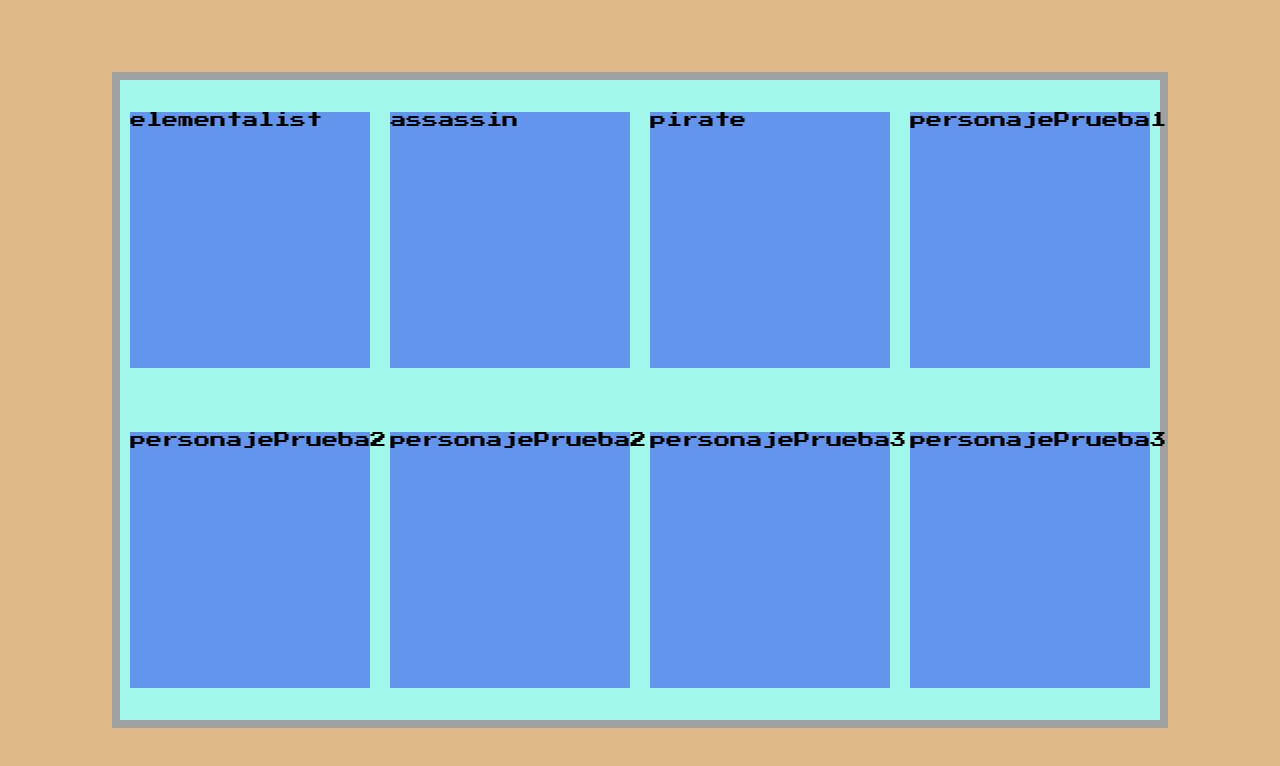
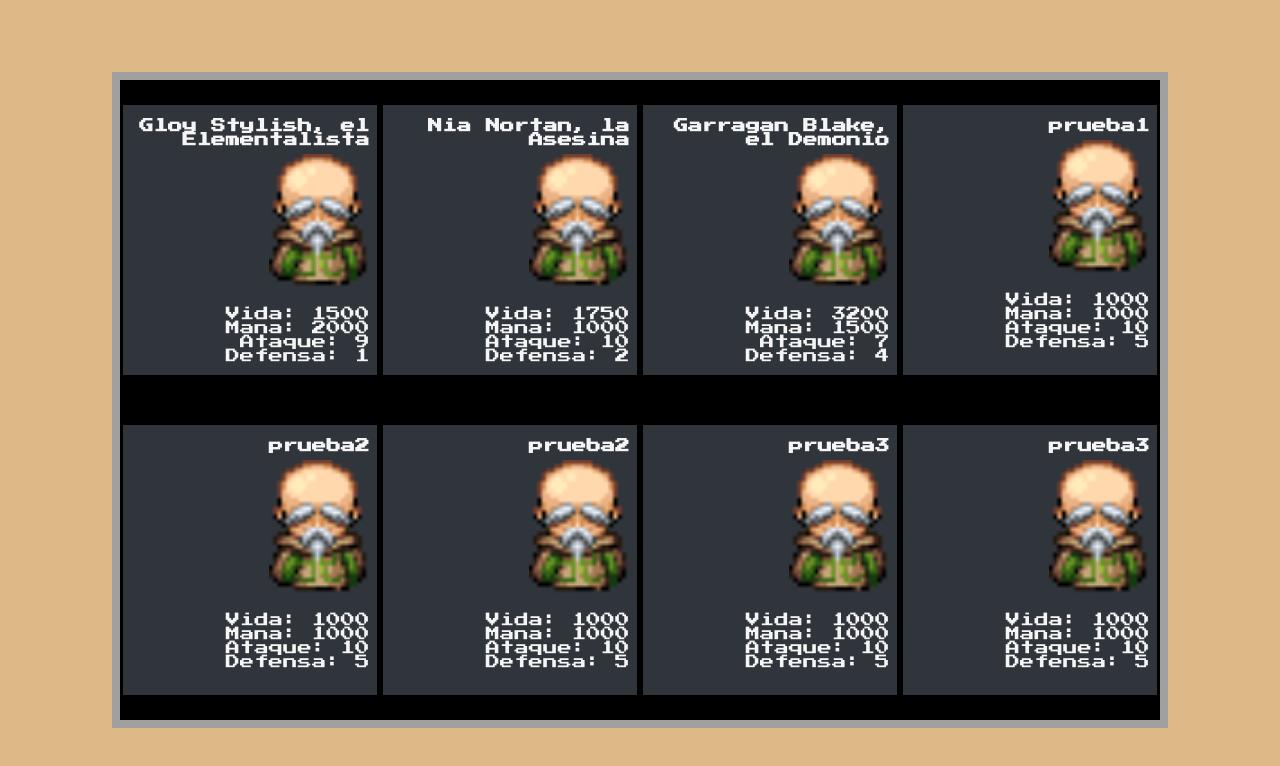
Before and after one commit to aramossanchez/Videojuego_JS, a plain HTML site: page index.html in a window 1280 px wide. Drawn offline with Linux system fonts and the light colour scheme.

Commit message:
añado un poco de estilo a la pantalla de seleccion de personaje

```diff
--- a/css/style.css
+++ b/css/style.css
@@ -46,7 +46,7 @@ body{
 #seleccion-personajes{
     width: 65em;
     height: 40em;
-    background-color: rgb(161, 248, 234);
+    background-color: rgb(0, 0, 0);
     border: 0.5em solid rgb(160, 160, 160);
     display: flex;
     font-family: 'Press Start 2P';
@@ -56,11 +56,23 @@ body{
     flex-wrap: wrap;
 }
 .personaje-para-elegir{
-    background-color: cornflowerblue;
+    color: whitesmoke;
+    background-color: rgb(48, 52, 59);
     height: 40%;
     width: 23%;
-    transition: 0.7s;
+    transition: 0.4s;
     cursor: pointer;
+    font-size: 0.9em;
+    padding: 0.5em;
+    text-align: right;
+}
+.personaje-para-elegir h1{
+    font-size: 1em;
+    padding: 0.5em 0;
+}
+.personaje-para-elegir img{
+    width: 7em;
+    margin-bottom: 1em;
 }
 
 /* ELEMENTO EN EL QUE CARGAREMOS TODO EL JUEGO */
--- a/js/main.js
+++ b/js/main.js
@@ -41,7 +41,7 @@ class Skill{
 // CREAMOS LA CLASE CHARACTER DONDE DEFINIMOS LOS PERSONAJES
 class Character {
 
-    constructor(id, name, description, hp, mp, attack, defense, speed, skill1, skill2, skill3, skill4){
+    constructor(id, name, description, hp, mp, attack, defense, speed, skill1, skill2, skill3, skill4, img){
         this.id = id,
         this.name = name,
         this.description = description,
@@ -50,7 +50,8 @@ class Character {
         this.attack = attack,
         this.defense = defense,
         this.speed = speed,
-        this.skills = [skill1, skill2, skill3, skill4]
+        this.skills = [skill1, skill2, skill3, skill4],
+        this.img = img
     }
 
 }
@@ -73,22 +74,25 @@ var habilidadPrueba4 = new Skill("prueba4", "prueba", 500, "", 50);
 // CREAMOS HABILIDADES DEL DRAGON
 var alientoDragon = new Skill("Aliento Dragon", "Aliento que daña a todos los enemigos a la vez", 550, "", 250);
 alientoDragon.getType("all");
+
 var espinasDragon = new Skill("Espinas de Dragón", "Se lanzan espinas al suelo que dañan a todos los enemigos al comienzo del turno durante 3 turnos", 100, "", 200);
 espinasDragon.getType("all");
+
 var placajeDragon = new Skill("Placaje de Dragon", "Empuja a un enemigo realizándole un placaje. Puede empujar", 850, "empujar", 300);
+
 var alaDragon = new Skill("Ala de Dragón", "Golpea con el ala a 2 enemigos aleatorios. Puede provocar sangrado.", 550, "sangrar", 400);
 alaDragon.getType("double");
 
 // CREACION DE PERSONAJES
-var elementalist = new Character("elementalist", "Gloy Stylish, el Elementalista", "Mago capaz de dominar los elementos. Puede provocar estados alterados con sus hechizos", 500, 1000, 4, 1, 4, fireHorse, iceSpear, stormHammer, windKnife);
-var assassin = new Character("assassin", "Nia Nortan, la Asesina", "Asesina entrenada en artes marciales y tecnicas de veneno", 1500, 2000, 10, 2, 9, habilidadPrueba1, habilidadPrueba2, habilidadPrueba3, deathStrike)
-var pirate = new Character("pirate", "Garragan Blake, el Pirata Zombie", "No sabemos si es un pirata que se ha convertido en zombi, o es un zombi que ha querido hacerse pirata. Lo que sí sabemos es que le gusta la pelea", 3200, 1500, 7, 4, 6, habilidadPrueba1, habilidadPrueba2, habilidadPrueba3, habilidadPrueba4 )
+var elementalist = new Character("elementalist", "Gloy Stylish, el Elementalista", "Mago capaz de dominar los elementos. Puede provocar estados alterados con sus hechizos", 1500, 2000, 9, 1, 4, fireHorse, iceSpear, stormHammer, windKnife, "./img/elementalist.gif");
+var assassin = new Character("assassin", "Nia Nortan, la Asesina", "Asesina entrenada en artes marciales y tecnicas de veneno", 1750, 1000, 10, 2, 9, habilidadPrueba1, habilidadPrueba2, habilidadPrueba3, deathStrike, "./img/elementalist.gif")
+var demon = new Character("demon", "Garragan Blake, el Demonio", "No sabemos porque nos quiere ayudar. Lo que sí sabemos es que le gusta la pelea", 3200, 1500, 7, 4, 6, habilidadPrueba1, habilidadPrueba2, habilidadPrueba3, habilidadPrueba4, "./img/elementalist.gif")
 
-var personajePrueba1 = new Character("personajePrueba1", "prueba", "prueba", 1000, 1000, 10, 5, 5, habilidadPrueba1, habilidadPrueba2, habilidadPrueba3, habilidadPrueba4);
-var personajePrueba2 = new Character("personajePrueba2", "prueba", "prueba", 1000, 1000, 10, 5, 5, habilidadPrueba2, habilidadPrueba1, habilidadPrueba3, habilidadPrueba4);
-var personajePrueba3 = new Character("personajePrueba3", "prueba", "prueba", 1000, 1000, 10, 5, 5, habilidadPrueba3, habilidadPrueba2, habilidadPrueba1, habilidadPrueba4);
+var personajePrueba1 = new Character("personajePrueba1", "prueba1", "prueba", 1000, 1000, 10, 5, 5, habilidadPrueba1, habilidadPrueba2, habilidadPrueba3, habilidadPrueba4, "./img/elementalist.gif");
+var personajePrueba2 = new Character("personajePrueba2", "prueba2", "prueba", 1000, 1000, 10, 5, 5, habilidadPrueba2, habilidadPrueba1, habilidadPrueba3, habilidadPrueba4, "./img/elementalist.gif");
+var personajePrueba3 = new Character("personajePrueba3", "prueba3", "prueba", 1000, 1000, 10, 5, 5, habilidadPrueba3, habilidadPrueba2, habilidadPrueba1, habilidadPrueba4, "./img/elementalist.gif");
 
-var dragon = new Character("dragon", "Goliath", "Monstruo venido del averno", 10000, 5000, 500, 8, 8, alientoDragon, espinasDragon, placajeDragon, alaDragon);
+var dragon = new Character("dragon", "Goliath", "Monstruo venido del averno", 10000, 5000, 500, 8, 8, alientoDragon, espinasDragon, placajeDragon, alaDragon, "./img/elementalist.gif");
 
 // VARIABLES PARA CONTROLAR CUAL PARTE DE LA APLICACION SE VE
 var showGame = false;
@@ -114,7 +118,7 @@ const cambiarPantalla = () => {
 }
 
 // EN ESTE ARRAY GUARDAMOS TODOS LOS PERSONAJES ELEGIBLES
-var todosLosPersonajes = [elementalist, assassin, pirate, personajePrueba1, personajePrueba2, personajePrueba2, personajePrueba3, personajePrueba3];
+var todosLosPersonajes = [elementalist, assassin, demon, personajePrueba1, personajePrueba2, personajePrueba2, personajePrueba3, personajePrueba3];
 
 // EN ESTE ARRAY GUARDAMOS LOS PERSONAJES ELEGIDOS
 var personajesElegidos = [];
@@ -138,7 +142,6 @@ const guardarPersonajeElegido = (lugarArray, id) =>{
         personajesElegidos.splice(posicionDePersonajeGuardado, 1); //ELIMINAMOS DEL ARRAY EL ELEMENTO CON EL INDICE INDICADO
         document.getElementById("switch").style.transform = "scaleY(0)";
     }
-    console.log(personajesElegidos);
 }
 
 // CREAMOS ARRAY PARA GUARDAR LAS HABILIDADES QUE MOSTRAREMOS EN CADA LISTA DE HABILIDADES
@@ -147,7 +150,7 @@ var habilidades = [];
 // MOSTRAMOS PERSONAJES EN LA PANTALLA DE SELECCION DE PERSONAJES
 let personaje = document.getElementById("seleccion-personajes");
 for (let i = 0; i < todosLosPersonajes.length; i++) {
-    personaje.innerHTML = personaje.innerHTML + `<div id="${todosLosPersonajes[i].id}" class="personaje-para-elegir" onclick="guardarPersonajeElegido('${i}', '${todosLosPersonajes[i].id}')">${todosLosPersonajes[i].id}</div>`;
+    personaje.innerHTML = personaje.innerHTML + `<div id="${todosLosPersonajes[i].id}" class="personaje-para-elegir" onclick="guardarPersonajeElegido('${i}', '${todosLosPersonajes[i].id}')"><h1>${todosLosPersonajes[i].name}</h1><img src="${todosLosPersonajes[i].img}"><p>Vida: ${todosLosPersonajes[i].hp}</p><p>Mana: ${todosLosPersonajes[i].mp}</p><p>Ataque: ${todosLosPersonajes[i].attack}</p><p>Defensa: ${todosLosPersonajes[i].defense}</p></div>`;
 }
 
 // MOSTRAMOS HABILIDADES EN PANTALLA, Y EL MANÁ QUE GASTAN
```
Also changed, not shown: img/elementalist.gif (added).
